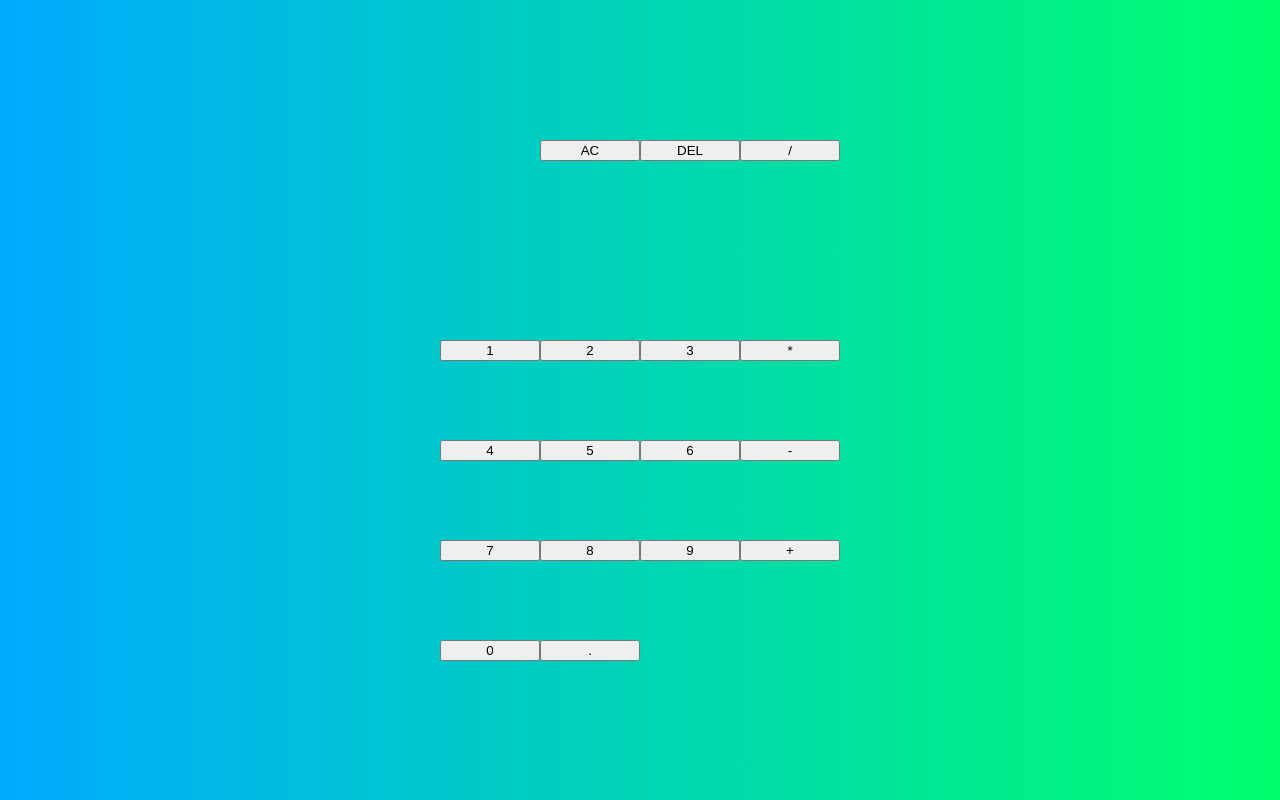
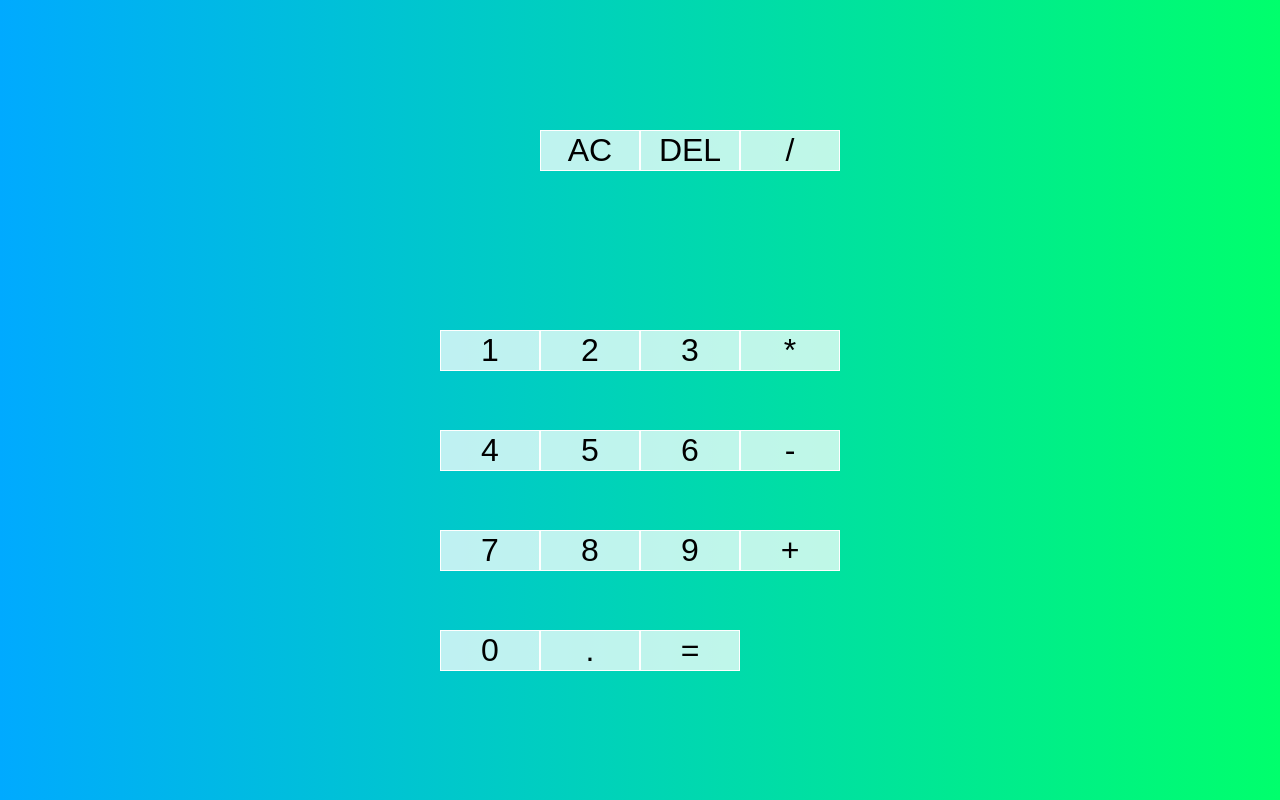
Before and after one commit to lebrancconvas/Visual-Calculator, a plain HTML site: page index.html in a window 1280 px wide. Drawn offline with Linux system fonts and the light colour scheme.

Commit message:
💄 feat(style): decorate button in calculator

```diff
--- a/index.html
+++ b/index.html
@@ -32,6 +32,7 @@
     <button>+</button>
     <button>0</button>
     <button>.</button>
+    <button>=</button>
   </div>
 </body>
 </html>
--- a/style.css
+++ b/style.css
@@ -21,4 +21,12 @@ body {
 
 .calculator-grid > button {
   cursor: pointer;
+  font-size: 2rem;
+  border: 1px solid white;
+  outline: none;
+  background-color: rgba(255, 255, 255, .75);
 }
+
+.calculator-grid > button:hover {
+  background-color: rgba(255, 255, 255, .9);
+}
```
